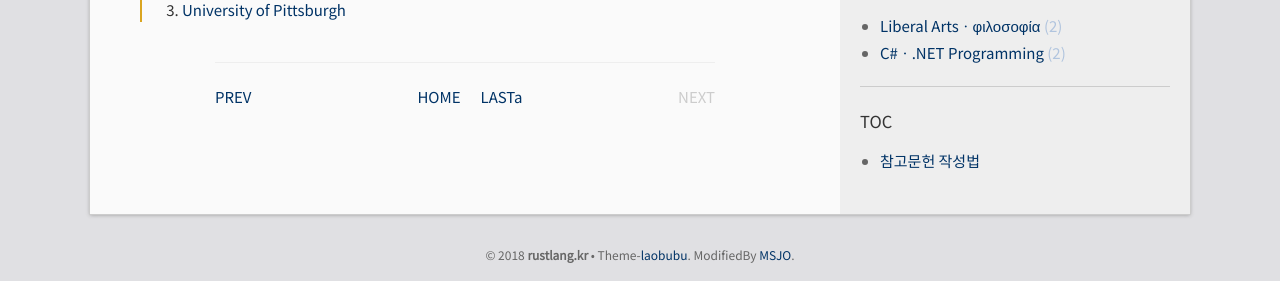
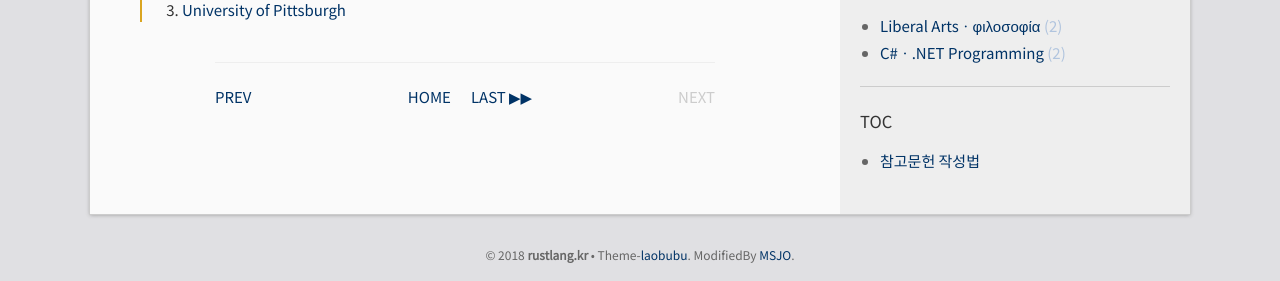
Before and after one commit to DebugJO/rustlang, a Jekyll site: the page built from _posts/2018-10-02-1.md, in a window 1280 px wide. Shown: the part 609-890 px from the top of the page. Built offline with Jekyll 4.4.1, drawn with Linux system fonts in a browser that asks for light colours.

Commit message:
Update post.html

```diff
--- a/_layouts/post.html
+++ b/_layouts/post.html
@@ -27,8 +27,7 @@ layout: default
       <a href="{{ '/' | relative_url }}" style="text-decoration: none; font-weight: normal;">HOME</a>
     </span>
     <span class="page_number">
-      {% capture last_url %}/page{{ paginator.total_pages }}/{% endcapture %}
-      <a href="{{ last_url | relative_url }}" style="text-decoration: none; font-weight: normal;">LASTa</a>
+      <a href="{{ '/page' | append: paginator.total_pages | append: '/' | relative_url }}" style="text-decoration: none; font-weight: normal;">LAST ▶▶</a>
     </span>
   </div>
 
```
